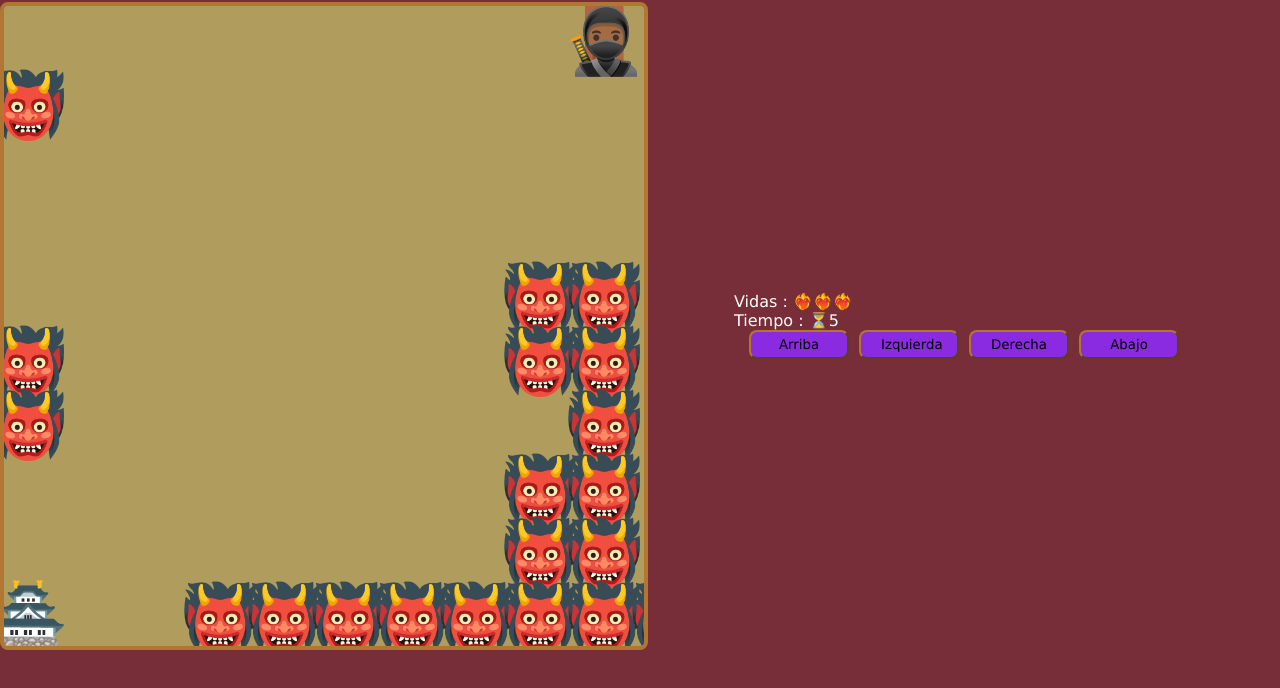
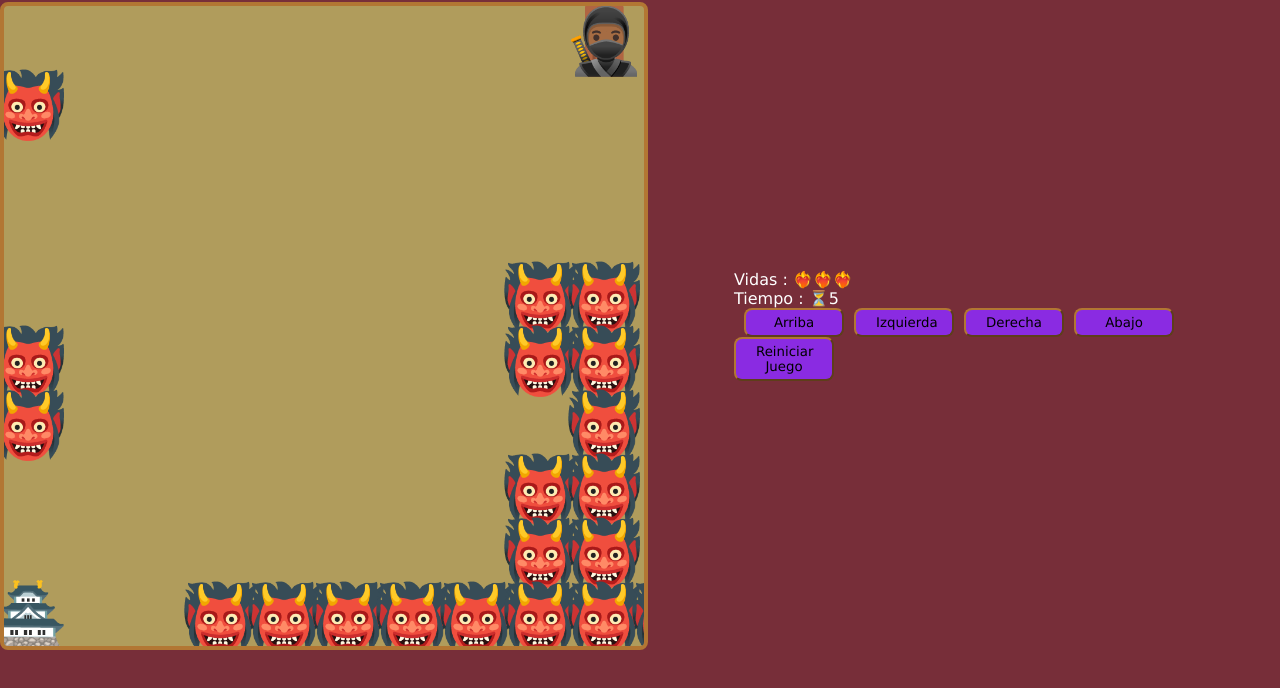
Before and after one commit to vfv9312/taller-javascript-juego, a plain HTML site: page index.html in a window 1280 px wide. Shown: the part 66-754 px from the top of the page. Drawn offline with Linux system fonts and the light colour scheme.

Commit message:
agregue boton de reiniciar juego

```diff
--- a/index.html
+++ b/index.html
@@ -21,6 +21,7 @@
         <button id="left">Izquierda</button>
         <button id="right">Derecha</button>
         <button id="down">Abajo</button>
+        <p><button id="reset_button">Reiniciar Juego</button></p>
         </div>
 
         </div>
--- a/juego.js
+++ b/juego.js
@@ -6,7 +6,9 @@ const btnRight =document.querySelector("#right");
 const btnDown = document.querySelector("#down");
 const vidasHtml = document.querySelector('#Vidas')
 const Tiempo = document.getElementById("Tiempo");
+const reset_button = document.querySelector('#reset_button');
 
+reset_button.addEventListener('click', resetGame);
 window.addEventListener('load', mantenerTamaño);// al cargar la pagina entra a la funcion comienzaJuego
 window.addEventListener('resize', mantenerTamaño);// cuando se cambie de tamaño la pantalla del navegador entra la funcion
 let TamanoCanvas; //declaramos una variable vacia
@@ -96,7 +98,7 @@ function comienzaJuego() {
 //El método .split() se utiliza para dividir una cadena de texto en un array de elementos separados por un delimitador específico. Por ejemplo, si tenemos la cadena de texto “Hola, mundo”, podemos dividirla en un array utilizando la coma como delimitador
 const FilasColumnas = depurarArreglo.map(fila => fila.trim().split('')); //FilasColumnas se convertira en un arreglo el trim quitara espacios y el
 //En JavaScript, el método .map() se utiliza para crear un nuevo arreglo aplicando una función a cada elemento de un arreglo existente. La sintaxis del método .map()
-console.log(FilasColumnas);// podemos ver que creamos un arreglo bidimensional
+console.log(FilasColumnas[0].length);// podemos ver que creamos un arreglo bidimensional
     juego.font = elementoTamaño +'px Verdana' // modificamos el tamaño del emoji detodos modos como es texto tenemos que poner la tipografia de todos modos
      juego.textAlign = 'end';
       posicionEnemigo = [];
@@ -266,3 +268,7 @@ vidasHtml.innerHTML = emojis['CORAZON'].repeat(vidas);// El método repeat() con
 function muestraTiempo() {
   Tiempo.innerHTML = Math.trunc((Date.now() - tiempoComienzo)/1000);
 }
+
+function resetGame() {
+  location.reload();
+}
--- a/mapas.js
+++ b/mapas.js
@@ -12,6 +12,18 @@ const emojis = {
     U :'👸🏾',
       };
   const maps = [];
+  maps.push(`
+  ---------O
+  X---------
+  ----------
+  ----------
+  --------XX
+  X-------XX
+  X--------X
+  --------XX
+  --------XX
+  Z--XXXXXXXX
+  `);
   maps.push(`
   ---------O
   X--------
```
